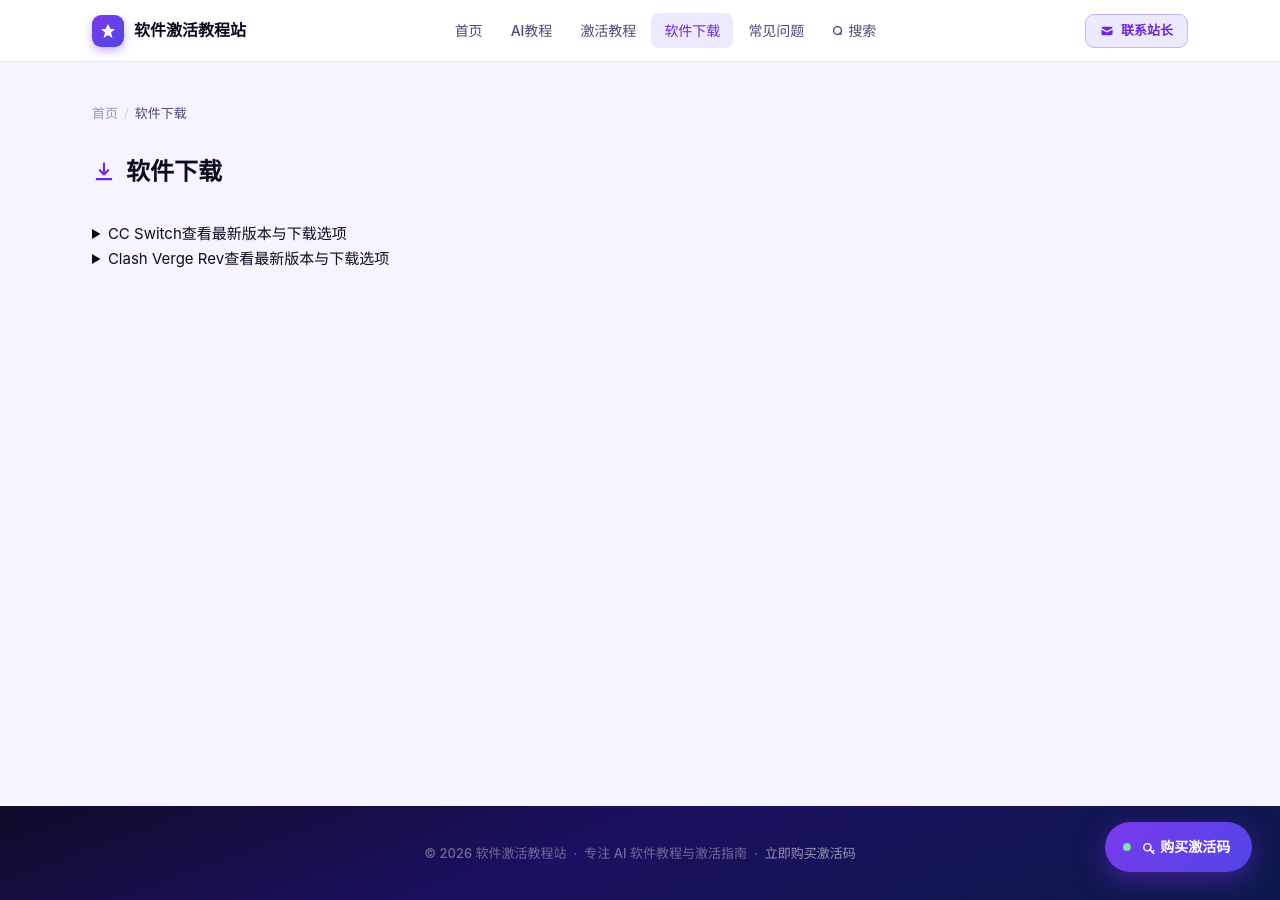
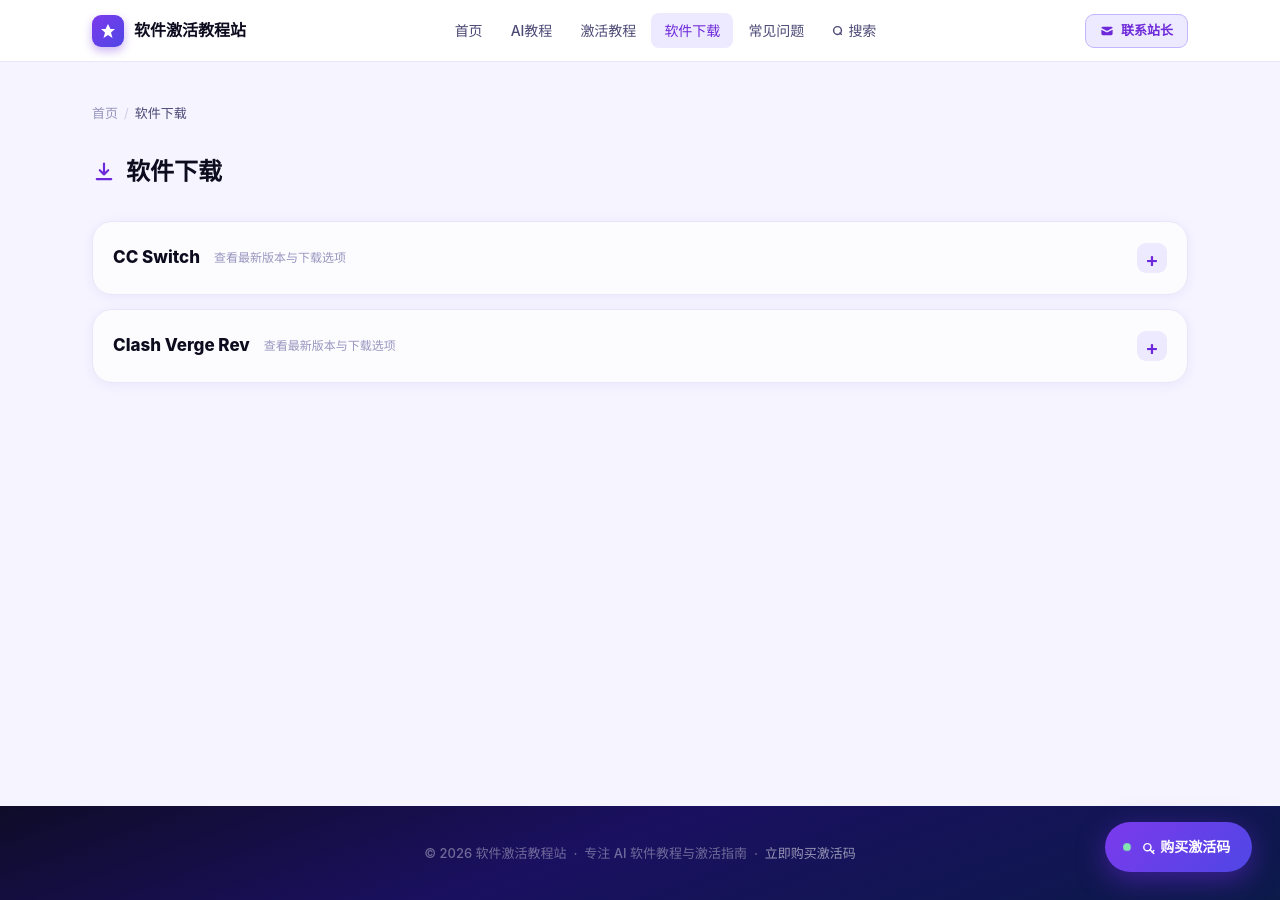
Before and after one commit to leo11hang/Kilian.github.io, a Jekyll site: the page built from download.html, in a window 1280 px wide. Built offline with Jekyll 4.4.1, drawn with Linux system fonts in a browser that asks for light colours; comment, search, counter and statistics services are not loaded.

Commit message:
Update main.css

```diff
--- a/assets/css/main.css
+++ b/assets/css/main.css
@@ -830,6 +830,18 @@ mark { background: #fef08a; color: var(--text-1); border-radius: 3px; padding: 0
 }
 .cat-page-title svg { color: var(--accent); flex-shrink: 0; }
 
+/* ── Download software accordions ─────────────── */
+.download-accordions { display: grid; gap: 14px; margin: 0 0 30px; }
+.download-accordion { min-width: 0; overflow: hidden; border: 1px solid var(--border); border-radius: var(--r-lg); background: rgba(255,255,255,.72); box-shadow: var(--sh); }
+.download-accordion > summary { display: flex; align-items: center; gap: 14px; min-height: 72px; padding: 16px 20px; cursor: pointer; list-style: none; }
+.download-accordion > summary::-webkit-details-marker { display: none; }
+.download-accordion > summary::after { content: '+'; display: grid; place-items: center; width: 30px; height: 30px; margin-left: auto; border-radius: 9px; background: var(--accent-lt); color: var(--accent); font-size: 20px; font-weight: 600; flex: 0 0 auto; }
+.download-accordion[open] > summary::after { content: '−'; }
+.download-accordion > summary:hover { background: rgba(237,233,255,.55); }
+.download-accordion-name { font-size: 17px; font-weight: 800; color: var(--text-1); }
+.download-accordion-hint { color: var(--text-3); font-size: 12px; }
+.download-accordion .cc-download { margin: 0; border: 0; border-top: 1px solid var(--border); border-radius: 0; box-shadow: none; }
+
 /* ── CC Switch release downloads ──────────────── */
 .cc-download {
   margin: 0 0 32px;
@@ -872,6 +884,8 @@ mark { background: #fef08a; color: var(--text-1); border-radius: 3px; padding: 0
 .cc-download-button { display: inline-flex; align-items: center; justify-content: center; align-self: flex-start; min-width: 76px; min-height: 32px; padding: 6px 12px; color: white; background: var(--grad); border-radius: 8px; font-size: 12px; font-weight: 750; text-align: center; transition: transform var(--transition), box-shadow var(--transition); }
 .cc-download-button:hover { transform: translateY(-1px); box-shadow: 0 5px 14px rgba(109,40,217,.24); }
 @media (max-width: 600px) {
+  .download-accordion > summary { min-height: 64px; padding: 13px 15px; flex-wrap: wrap; gap: 5px 10px; }
+  .download-accordion-hint { width: 100%; padding-right: 36px; }
   .cc-download { padding: 20px 16px; }
   .cc-download-heading { align-items: flex-start; flex-direction: column; gap: 10px; }
   .cc-download-heading h2 { font-size: 19px; }
```
